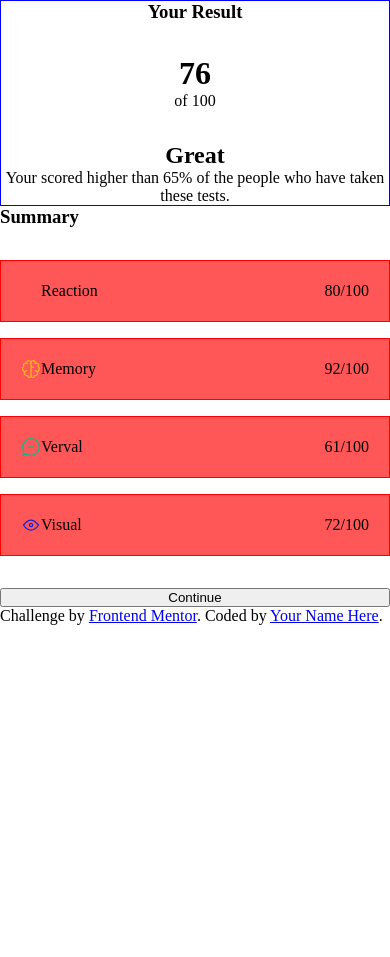
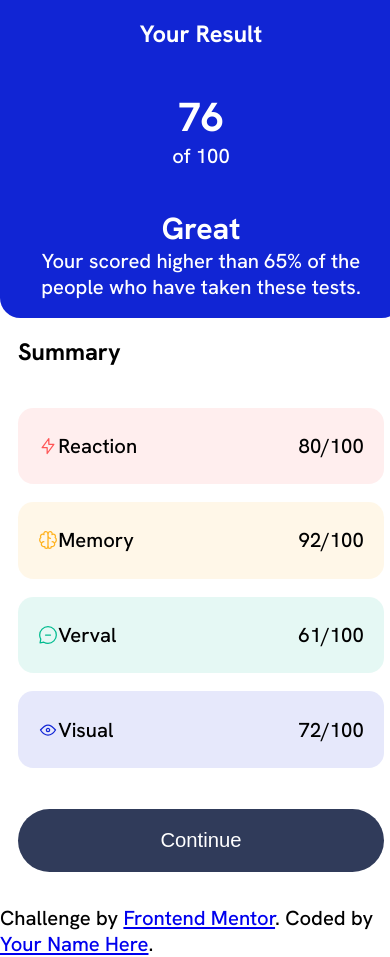
Before and after one commit to yattugs/Result-summary, a website: page index.html in a window 390 px wide. Before the commit the page ends 844 px from the top, so only its background shows below. Drawn offline with Linux system fonts and the light colour scheme.

Commit message:
[REVISION-#5]-(COMMIT#5) Create new sass folders. in this commit I start to design the design I include color of Items.
 On branch main
 Your branch is up to date with 'origin/main'.

 Changes to be committed:
	modified:   css/styles.css
	modified:   css/styles.css.map
	modified:   index.html
	modified:   sass/base/_reset.scss
	modified:   sass/base/_typography.scss
	new file:   sass/components/_buttons.scss
	new file:   sass/components/index.scss
	modified:   sass/helpers/_colors.scss
	modified:   sass/helpers/_variables.scss
	modified:   sass/layout/_breakpoints.scss
	modified:   sass/layout/_grid.scss
	modified:   sass/main.scss

```diff
--- a/index.html
+++ b/index.html
@@ -31,7 +31,7 @@
         Summary
       </h3>
       <div class="grid__category-items">
-        <div class="category__item">
+        <div class="category__item item-1">
           <div class="category__item-left">
             <img src="./assets/images/icon-reaction.svg" alt="Reaction">
             <span>Reaction</span>
@@ -40,7 +40,7 @@
             <p>80<span>/100</span></p>
           </div>
         </div>
-        <div class="category__item">
+        <div class="category__item item-2">
           <div class="category__item-left">
             <img src="./assets/images/icon-memory.svg" alt="Memory">
             <span>Memory</span>
@@ -49,7 +49,7 @@
             <p>92<span>/100</span></p>
           </div>
         </div>
-        <div class="category__item">
+        <div class="category__item item-3">
           <div class="category__item-left">
             <img src="./assets/images/icon-verbal.svg" alt="Verval">
             <span>Verval</span>
@@ -58,7 +58,7 @@
             <p>61<span>/100</span></p>
           </div>
         </div>
-        <div class="category__item">
+        <div class="category__item item-4">
           <div class="category__item-left">
             <img src="./assets/images/icon-visual.svg" alt="Visual">
             <span>Visual</span>
--- a/sass/base/_reset.scss
+++ b/sass/base/_reset.scss
@@ -1,5 +1,11 @@
+@import url('https://fonts.googleapis.com/css2?family=Hanken+Grotesk:wght@500;700;800&display=swap');
 html,body{
   box-sizing: border-box;
+  font-family: 'Hanken Grotesk',sans-serif;
+  font-size: 1.125rem;
+}
+body{
+  margin: 0 auto;
 }
 *,
 *::before,
--- a/sass/base/_typography.scss
+++ b/sass/base/_typography.scss
@@ -1,4 +1,5 @@
-p{
+@use'../helpers' as *; // "*" remove the namespace of module
+p, span{
   padding: 0;
 }
 h1,h2,h3,h4,h5{
--- /dev/null
+++ b/sass/components/_buttons.scss
@@ -0,0 +1,12 @@
+@use'../helpers' as *;
+.grid__col2{
+  button{
+    background-color:$neutral-color-darkGray-blue;
+    color:$neutral-color-white;
+    padding: 1em ;
+    font-size: 1.125rem;
+    font-weight: 500;
+    border: none;
+    border-radius: 2em;
+  }
+}
--- /dev/null
+++ b/sass/components/index.scss
@@ -0,0 +1 @@
+@forward'../components/buttons';
--- a/sass/helpers/_colors.scss
+++ b/sass/helpers/_colors.scss
@@ -4,7 +4,7 @@
 --lightRed: hsl(0, 100%, 67%);
 --orangeyYellow: hsl(39, 100%, 56%);
 --greenTeal: hsl(166, 100%, 37%);
---cobaltBlue: hsl(234, 85%, 45%);
+--colbaltBlue: hsl(234, 85%, 45%);
 
 //Gradients
   //(background)
@@ -15,7 +15,7 @@
 --persianBlue: hsla(241, 72%, 46%, 0);
 
 //Neutral
---White: hsl(0, 0%, 100%);
+--white: hsl(0, 0%, 100%);
 --paleBlue: hsl(221, 100%, 96%);
 --lightLavender: hsl(241, 100%, 89%);
 --darkGray-blue: hsl(224, 30%, 27%);
--- a/sass/helpers/_variables.scss
+++ b/sass/helpers/_variables.scss
@@ -3,7 +3,7 @@
 $primary-color:var(--lightRed);
 $secondary-color:var(--orangeYellow);
 $third-color:var(--greenTeal);
-$fourth-color:var(--colbaltBlue);
+$fourth-color-colbaltBlue:var(--colbaltBlue);
 //Gradient color
 $gradient-color-lightSlate-blue:var(--lightSlate-blue);
 $gradient-color-lightRoyal-blue:var(--lightRoyal-blue);
--- a/sass/layout/_breakpoints.scss
+++ b/sass/layout/_breakpoints.scss
@@ -1,6 +1,15 @@
 @media screen and (min-width: 40em){
   .grid{
     flex-direction: row;
+    // align-items: center;
+    justify-content: center;
+    min-width: 664px;
+
+    &__col1{
+      border-radius: 1rem;
+      min-width: 310px;
+
+    }
 
   }
 
--- a/sass/layout/_grid.scss
+++ b/sass/layout/_grid.scss
@@ -2,20 +2,29 @@
 .grid{
   display: flex;
   flex-direction: column;
+  margin-bottom: 0.75em;
+  min-width: 402px;
 
   &__col1{
-    border: 1px solid blue;
+    background-color:$fourth-color-colbaltBlue;
     text-align: center;
     display: flex;
     align-items: center;
     flex-direction: column;
     row-gap: 2em;
+    color: $neutral-color-white;
+    border-bottom-left-radius: 1em;
+    border-bottom-right-radius: 1em;
+    padding: 1rem;
+
+
   }
   &__col2{
     display: flex;
     flex-direction: column;
     row-gap: 2em;
     flex: 1;
+    padding: 1rem;
   }
 }
 
@@ -27,12 +36,24 @@
     display: flex;
     align-items: center;
     justify-content: space-between;
-    padding: 20px;
-    border: 1px solid red; //set backgroun color here
-    background-color: $primary-color;
+    padding: 1.25em 1em;
+    border-radius: 0.75em;
+
     .category__item-left{
       display: flex;
       align-items: center;
     }
   }
 }
+.item-1{
+  background-color: hsla(0, 100%, 67%, 0.100);
+}
+.item-2{
+  background-color: hsla(39, 100%, 56%, 0.100);
+}
+.item-3{
+  background-color: hsla(166, 100%, 37, 0.100);
+}
+.item-4{
+  background-color: hsla(234, 85%, 45%, 0.100);
+}
--- a/sass/main.scss
+++ b/sass/main.scss
@@ -10,3 +10,6 @@
 //from sass helpers
 @use'../sass/helpers/variables';
 @use'../sass/helpers/colors';
+
+//from sass components
+@use'../sass/components/buttons'
```
Also changed, not shown: css/styles.css, 1 other file.
